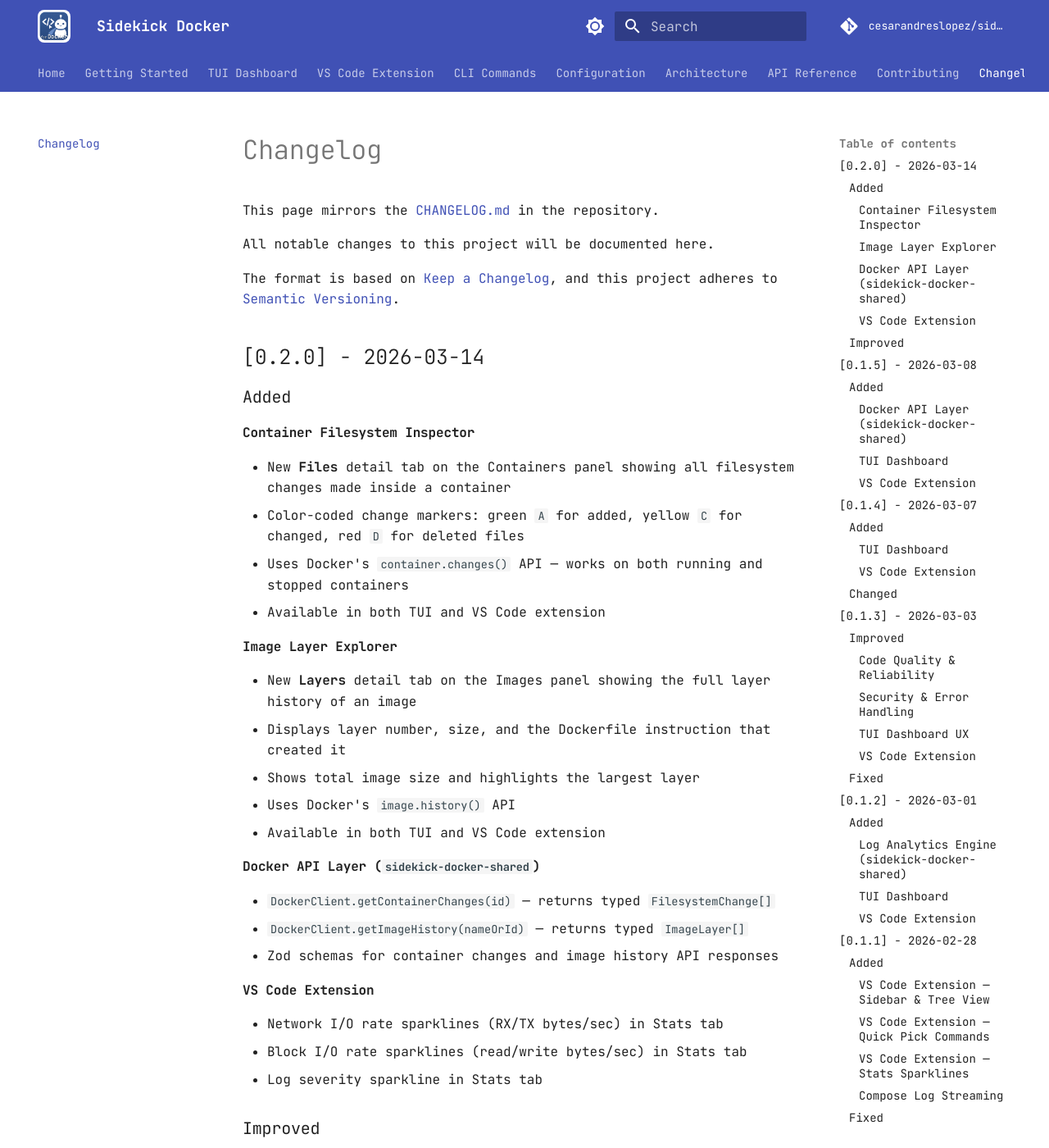
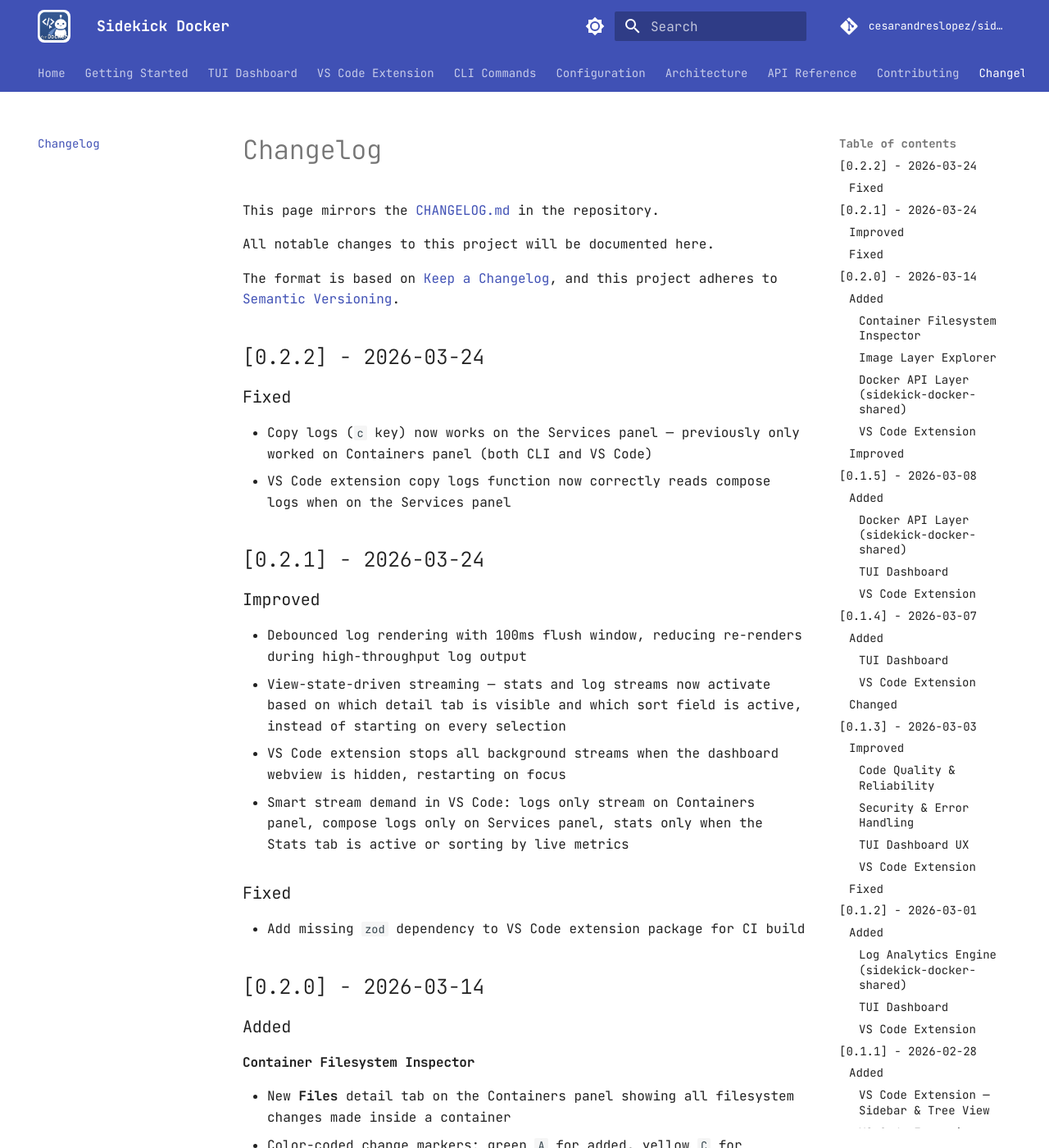
Before and after one commit to cesarandreslopez/sidekick-docker, an MkDocs documentation site: the page built from docs/changelog.md, in a window 1280 px wide and 1400 px high. Shown: the whole window at 82% size. Built offline with MkDocs 1.6.1 and Material for MkDocs 9.7.7, drawn with Linux system fonts in a browser that asks for light colours; comment, search, counter and statistics services are not loaded.

Commit message:
docs: update docs site changelog, keybindings, and compose pages for v0.2.2
Add missing v0.2.1 and v0.2.2 entries to docs site changelog.
Add copy logs (c key) to compose actions in keybindings and compose docs.

```diff
--- a/docs/changelog.md
+++ b/docs/changelog.md
@@ -5,6 +5,26 @@ This page mirrors the [CHANGELOG.md](https://github.com/cesarandreslopez/sidekic
 All notable changes to this project will be documented here.
 
 The format is based on [Keep a Changelog](https://keepachangelog.com/en/1.1.0/), and this project adheres to [Semantic Versioning](https://semver.org/spec/v2.0.0.html).
+
+## [0.2.2] - 2026-03-24
+
+### Fixed
+
+- Copy logs (`c` key) now works on the Services panel — previously only worked on Containers panel (both CLI and VS Code)
+- VS Code extension copy logs function now correctly reads compose logs when on the Services panel
+
+## [0.2.1] - 2026-03-24
+
+### Improved
+
+- Debounced log rendering with 100ms flush window, reducing re-renders during high-throughput log output
+- View-state-driven streaming — stats and log streams now activate based on which detail tab is visible and which sort field is active, instead of starting on every selection
+- VS Code extension stops all background streams when the dashboard webview is hidden, restarting on focus
+- Smart stream demand in VS Code: logs only stream on Containers panel, compose logs only on Services panel, stats only when the Stats tab is active or sorting by live metrics
+
+### Fixed
+
+- Add missing `zod` dependency to VS Code extension package for CI build
 
 ## [0.2.0] - 2026-03-14
 
```
Also changed, not shown: docs/features/compose.md (+1 -0 lines), docs/features/keybindings.md (+1 -0 lines).
